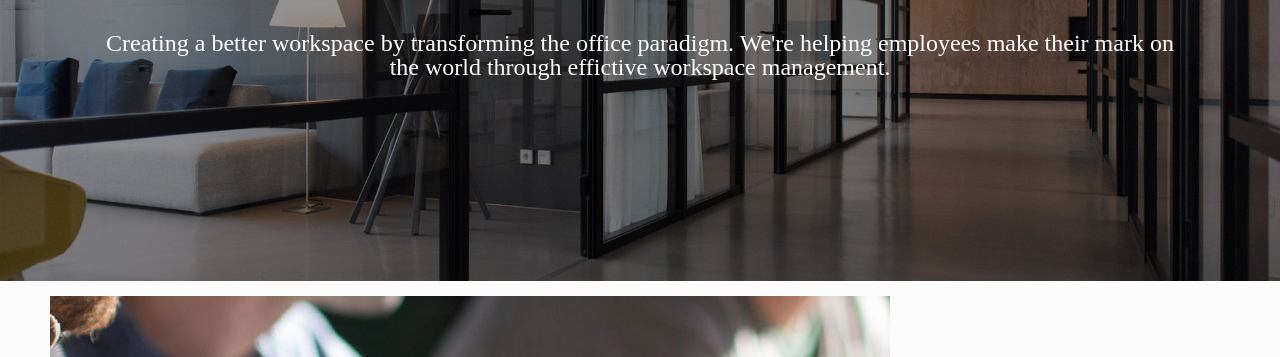
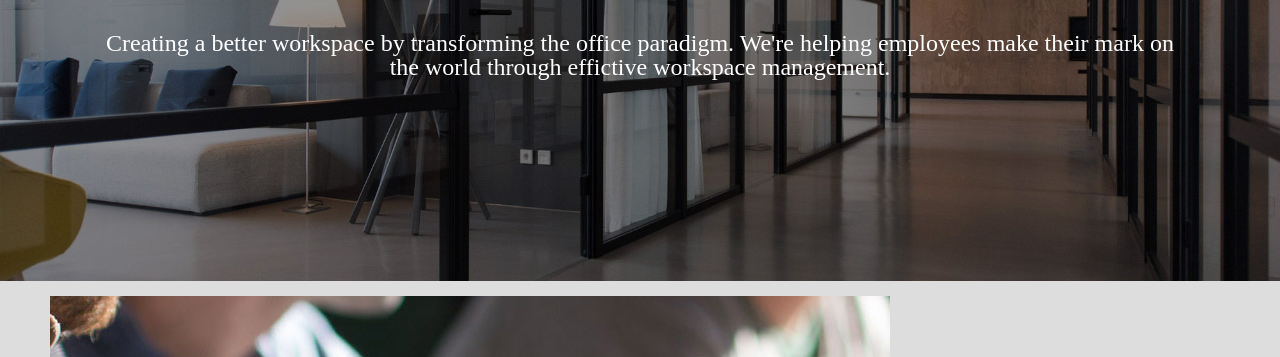
Before and after one commit to sydangel13/homework4, a plain HTML site: page index.html in a window 1280 px wide. Shown: the part 204-561 px from the top of the page. Drawn offline with Linux system fonts and the light colour scheme.

Commit message:
Add files via upload

```diff
--- a/stylesheets/style.css
+++ b/stylesheets/style.css
@@ -3,7 +3,7 @@ html{
 }
 
 body{
-  background-color: #FCFCFC;
+  background-color: #ddd;
   font-size: 18px;
   margin: 0;
   padding: 0;
```
